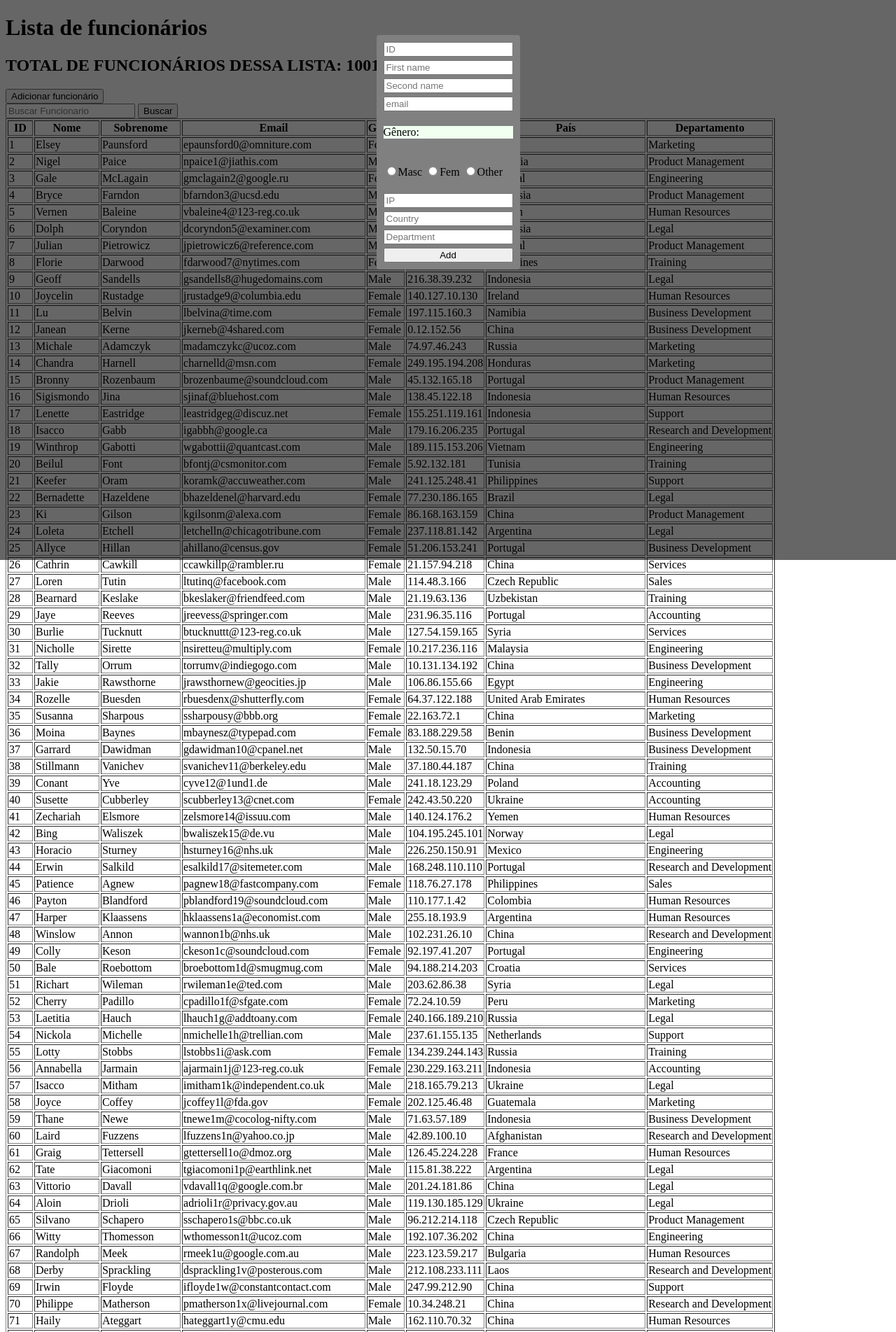
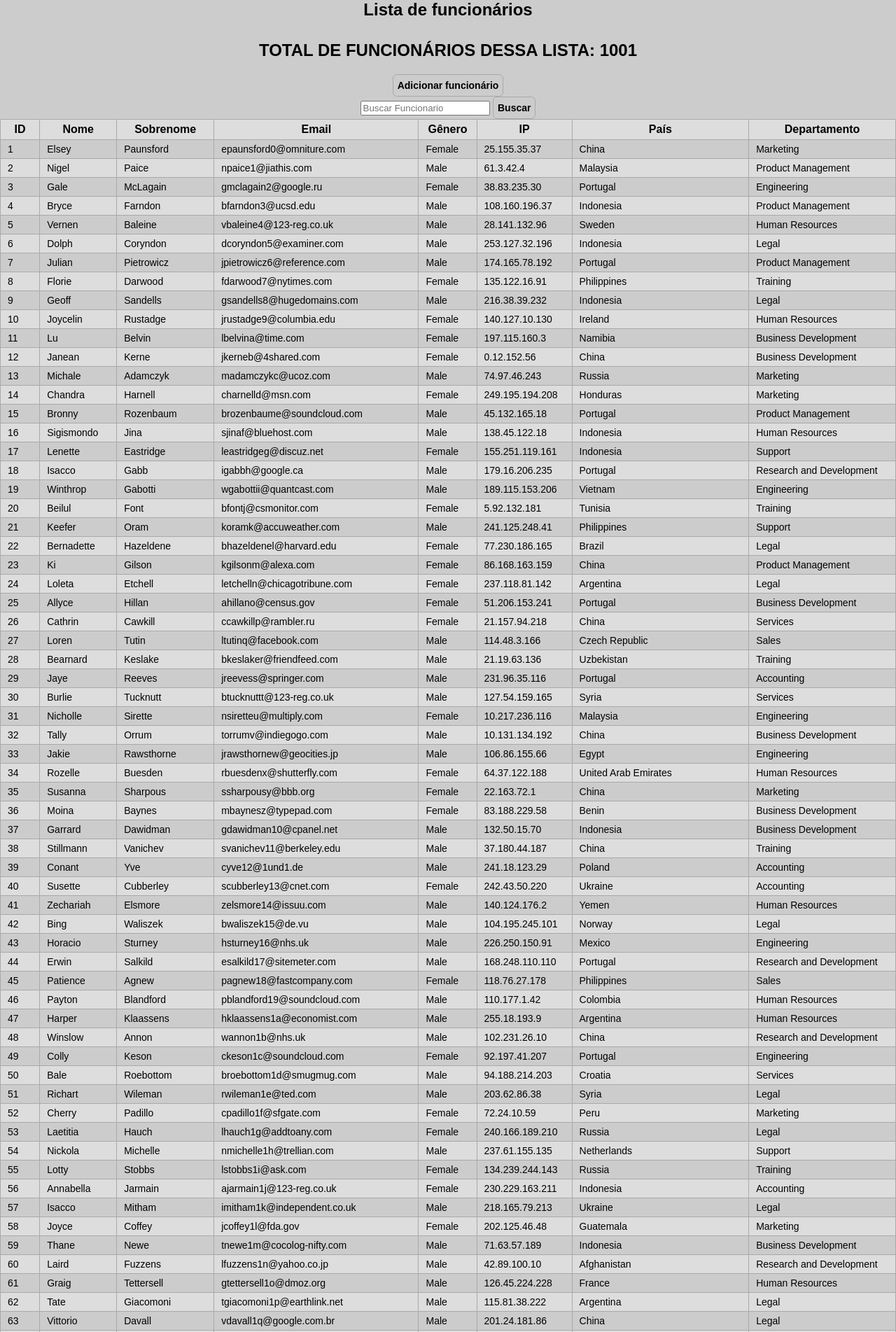
Before and after one commit to guoliveirapereira24/Atividade-aula10-php, a PHP site: page / in a window 1280 px wide. Shown: the top 1903 px of the page at 70% size. Run offline with PHP 8.4, Linux system fonts and the light colour scheme.

Commit message:
Atividade com erros 2

```diff
--- a/index.php
+++ b/index.php
@@ -19,7 +19,7 @@ $funcionarios = buscarFuncionarioNome($funcionarios,$_GET["filtro"]);
     <meta charset="UTF-8">
     <meta http-equiv="X-UA-Compatible" content="IE=edge">
     <meta name="viewport" content="width=device-width, initial-scale=1.0">
-    <link rel="stylesheet" href="./style.css">
+    <link rel="stylesheet" href="./styles-global.css">
     <script src="./script.js" defer></script>
     <title>Funcionarios JSON</title>
 </head>
@@ -30,7 +30,7 @@ $funcionarios = buscarFuncionarioNome($funcionarios,$_GET["filtro"]);
 
     <button id="btnAddFuncionario">Adicionar funcionário</button>
 
-    <div class="container-form-funcionarioNovo" action="acoes.php" method="POST">
+    <div class="modal-form" action="acoes.php" method="POST">
 
         <form id="form-funcionario">
 
--- a/script.js
+++ b/script.js
@@ -12,7 +12,7 @@
 }*/
 
 function showModal(){
-    document.querySelector("container-form-funcionarioNovo").style.display = "flex";
+    document.querySelector("modal-form").style.display = "flex";
 
 }
 document.getElementsById("btnAddFuncionario")
--- a/style.css
+++ b/style.css
@@ -25,6 +25,3 @@
 
 
 }
-#generoCaixa{
-    background-color: honeydew;
-}
--- /dev/null
+++ b/styles-global.css
@@ -0,0 +1,127 @@
+* {
+  box-sizing: border-box;
+}
+
+body{
+  font-family: sans-serif;
+  margin: 0;
+  background-color: #CCC;
+
+  display: flex;
+  align-items: center;
+  justify-content: center;
+  flex-direction: column;
+}
+
+.content{
+  min-width: 90%;
+  margin: 30px;
+  padding: 30px;
+  /* display: flex; */
+  /* flex-direction: column; */
+
+  background-color: #FFF;
+  border-radius: 6px;
+  box-shadow: 0px 0px 20px #777;
+}
+
+table{
+  width: 100%;
+  border-collapse: collapse;
+}
+
+td, th{
+  border: 1px solid darkgray;
+  padding: 5px 10px;
+}
+
+tr:nth-child(odd) {
+  background: #DDD;
+}
+
+td {
+  font-size: 14px;
+}
+
+
+button {
+  height: fit-content;
+  height: 32px;
+  background-color: transparent;
+
+  border: 1px solid darkgray;
+  border-radius: 6px;
+  font-weight: bold;
+  font-size: 14px;
+
+  cursor: pointer;
+}
+
+button:hover{
+  box-shadow: 0px 2px 10px black;
+}
+
+h1 {
+  font-size: 24px;
+  text-align: center;
+  margin: 0;
+  margin-bottom: 10px;
+}
+
+h1 em {
+  font-style: unset;
+  font-size: 44px;
+}
+
+.input-group{
+  display: flex;
+  flex-direction: column;
+}
+
+.input-group label{
+  margin-bottom: 2px;
+  font-size: 14px;
+}
+
+.input-group input {
+  padding: 6px 8px;
+  min-width: 300px;
+
+  font-size: 16px;
+  border: 1px solid darkgrey;
+  border-radius: 4px;
+}
+
+
+.search-form{
+  display: flex;
+  flex-direction: row;
+  gap: 5px;
+  margin-bottom: 10px;
+
+  align-items: flex-end;
+}
+
+.modal-form{
+  position: absolute;
+  width: 100vw;
+  height: 100vh;
+  background-color: #0009;
+  top: 0;
+  left: 0;
+  display: none;
+  align-items: center;
+  justify-content: center;
+}
+
+#form-funcionario{
+  width: 50%;
+  display: flex;
+  flex-direction: column;
+  padding: 10px;
+  border-radius: 4px;
+  gap: 5px;
+
+  background-color: darkgray;
+  box-shadow: 0px 0px 20px #000;
+}
```
